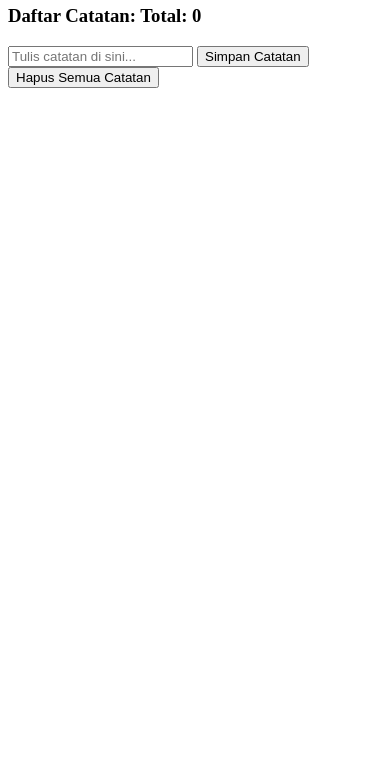
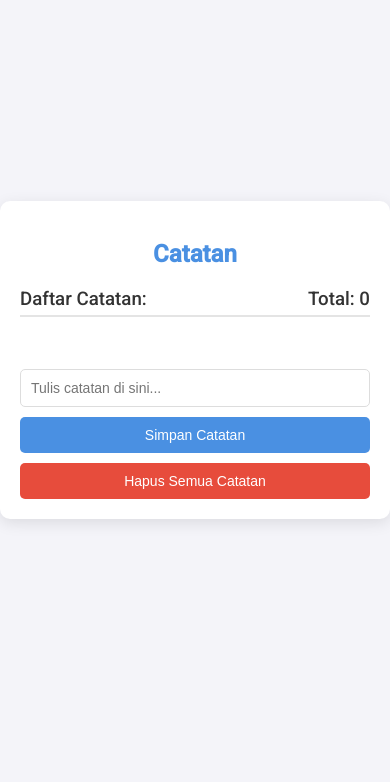
Before and after one commit to nafzainn/givynotes, a website: page index.html in a window 390 px wide. Shown: the part 62-844 px from the top of the page. Drawn offline with Linux system fonts and the light colour scheme; some packages are replaced by stand-ins of ours; no server answers; a script that the page names is missing.

Commit message:
Update index.html

```diff
--- a/index.html
+++ b/index.html
@@ -3,12 +3,151 @@
 <head>
     <meta charset="UTF-8">
     <meta name="viewport" content="width=device-width, initial-scale=1.0">
-    <title>Catatan Publik</title>
-    <link rel="stylesheet" href="styles.css">
+    <title>Catatan Local Storage</title>
+    <link href="https://fonts.googleapis.com/css2?family=Roboto:wght@400;500&display=swap" rel="stylesheet">
+    <link rel="stylesheet" href="https://cdnjs.cloudflare.com/ajax/libs/sweetalert/1.1.3/sweetalert.min.css">
+    <script src="https://cdnjs.cloudflare.com/ajax/libs/sweetalert/1.1.3/sweetalert.min.js"></script>
+    <link rel="stylesheet" href="styles.css"> <!-- Link ke file CSS terpisah -->
+    <script src="script.js" defer></script> <!-- Link ke file JavaScript terpisah -->
+    <style>
+        /* Gaya umum */
+        body {
+            font-family: 'Roboto', sans-serif;
+            color: #333;
+            display: flex;
+            justify-content: center;
+            align-items: center;
+            height: 100vh;
+            margin: 0;
+            background-color: #f4f4f9;
+        }
+
+        /* Kontainer utama */
+        .container {
+            width: 100%;
+            max-width: 400px;
+            background: white;
+            border-radius: 10px;
+            box-shadow: 0 4px 15px rgba(0, 0, 0, 0.1);
+            padding: 20px;
+        }
+
+        h2 {
+            text-align: center;
+            color: #4a90e2;
+            margin-bottom: 20px;
+        }
+
+        h3 {
+            border-bottom: 2px solid #e4e4e4;
+            padding-bottom: 5px;
+            color: #333;
+            margin-top: 0;
+            display: flex;
+            justify-content: space-between;
+            font-weight: 500;
+            margin-bottom: 10px; /* Tambahkan margin untuk pemisah */
+        }
+
+        /* Input */
+        input[type="text"] {
+            width: 100%;
+            padding: 12px;
+            border: 1px solid #ddd;
+            border-radius: 5px;
+            font-size: 16px;
+            margin-top: 10px;
+            box-sizing: border-box;
+            transition: border-color 0.3s;
+        }
+
+        input[type="text"]:focus {
+            border-color: #4a90e2;
+            outline: none;
+        }
+
+        /* Tombol utama */
+        button {
+            width: 100%;
+            padding: 12px;
+            border: none;
+            border-radius: 5px;
+            font-size: 16px;
+            cursor: pointer;
+            margin-top: 10px;
+            transition: background-color 0.3s ease;
+            font-weight: 500;
+        }
+
+        button:first-of-type {
+            background-color: #4a90e2;
+            color: #fff;
+        }
+
+        button:last-of-type {
+            background-color: #e74c3c;
+            color: #fff;
+        }
+
+        button:hover {
+            opacity: 0.9;
+        }
+
+        /* Daftar Catatan */
+        #notesList {
+            display: flex;
+            flex-direction: column;
+            margin-top: 15px;
+        }
+
+        #notesDisplay {
+            list-style-type: none;
+            padding: 0;
+            overflow-y: auto; /* Izinkan scroll jika daftar terlalu panjang */
+            max-height: 200px; /* Batas tinggi maksimum untuk daftar catatan */
+        }
+
+        #notesDisplay li {
+            display: flex;
+            justify-content: space-between;
+            align-items: center;
+            padding: 10px 0;
+            border-bottom: 1px solid #e4e4e4;
+            font-size: 15px;
+        }
+
+        /* Tombol Delete */
+        .delete-btn {
+            background: transparent; /* No background */
+            border: none; /* No border */
+            color: white; /* Color for delete text */
+            background: #e74c3c;
+            cursor: pointer;
+            font-size: 12px; /* Font size */
+            font-weight: 500; /* Font weight */
+            padding: 5px 8px; /* Padding for smaller size */
+            border-radius: 5px; /* Rounded corners */
+            transition: color 0.3s;
+        }
+
+        .delete-btn:hover {
+            color: #c0392b; /* Darker color on hover */
+        }
+
+        /* Responsive styles */
+        @media (max-width: 480px) {
+            button, input[type="text"] {
+                font-size: 14px;
+                padding: 10px;
+            }
+        }
+    </style>
 </head>
 <body>
+
     <div class="container">
-        <h2>Catatan Publik</h2>
+        <h2>Catatan</h2>
+
         <div id="notesList">
             <h3>
                 Daftar Catatan:
@@ -22,6 +161,5 @@
         <button onclick="confirmClearNotes()">Hapus Semua Catatan</button>
     </div>
 
-    <script src="script.js"></script>
 </body>
 </html>
```
